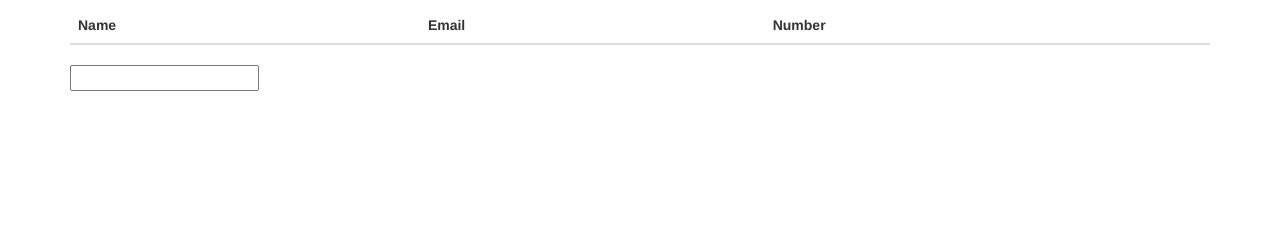
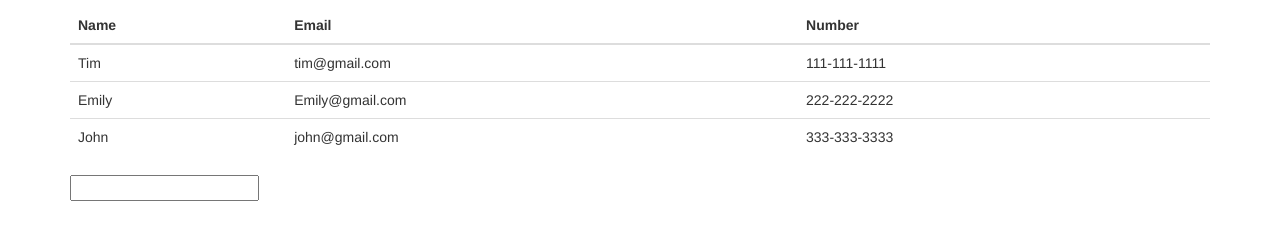
Before and after one commit to Gregwrightbjj/contactList, a plain HTML site: page public/index.html in a window 1280 px wide. Shown: the part 63-302 px from the top of the page. Drawn offline with Linux system fonts and the light colour scheme.

Commit message:
setup dummy data in AppCtrl

```diff
--- a/public/controllers/controller.js
+++ b/public/controllers/controller.js
@@ -2,4 +2,23 @@
 
 .controller("AppCtrl", ["$scope", "$http", function($scope, $http){
 	console.log("Hello World from controller");
+
+	person1 = {
+		name: "Tim",
+		email: "tim@gmail.com",
+		number: "111-111-1111"
+	};
+	person2 = {
+		name: "Emily",
+		email: "Emily@gmail.com",
+		number: "222-222-2222"
+	};
+	person3 = {
+		name: "John",
+		email: "john@gmail.com",
+		number: "333-333-3333"
+	};
+
+	var contactList = [person1, person2, person3]
+	$scope.contactList = contactList;
 }]);
--- a/public/index.html
+++ b/public/index.html
@@ -19,6 +19,14 @@
 				<th>Number</th>
 			</tr>
 		</thead>
+		<tbody>
+			<tr ng-repeat="contact in contactList">
+				<td>{{contact.name}}</td>
+				<td>{{contact.email}}</td>
+				<td>{{contact.number}}</td>
+			</tr>
+
+		</tbody>
 	</table>
 
 	<input ng-model="test">
```
